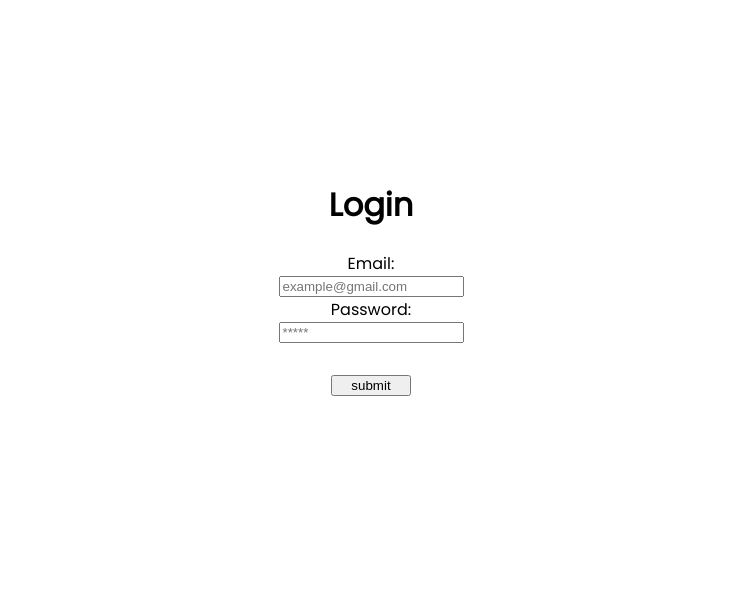
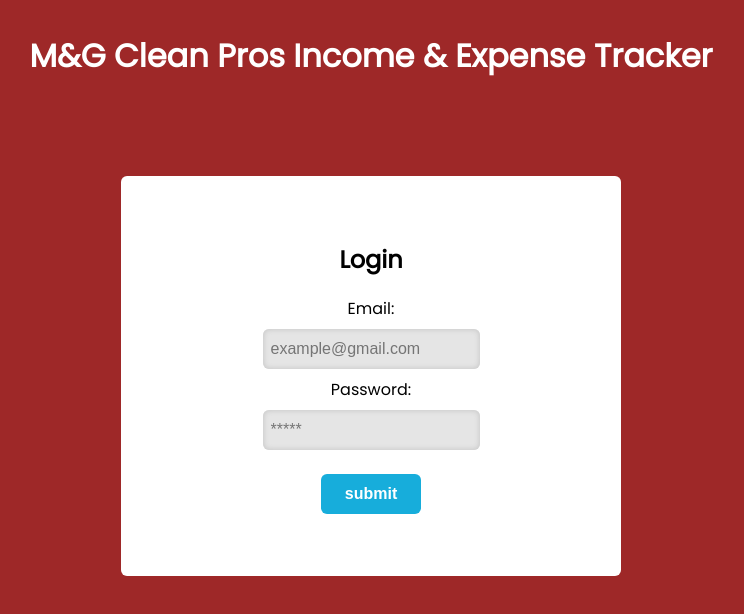
Before and after one commit to GabrielJDavila/mgcleantracker, a React (Vite) app in the folder mgclean-tracker/: page / in a window 1280 px wide. Shown: the top 614 px of the page, without its empty margins (269-1013 px from the left). Built offline with nearby package versions, Linux system fonts and the light colour scheme; no server answers.

Commit message:
Finished CSS styling

```diff
--- a/mgclean-tracker/src/components/Footer.jsx
+++ b/mgclean-tracker/src/components/Footer.jsx
@@ -1,4 +1,4 @@
 
 export default function Footer() {
-    return <p>&copy; M&G Clean Pros LLC 2023</p>
+    return <footer>&copy; M&G Clean Pros LLC 2023</footer>
 }
--- a/mgclean-tracker/src/components/Layout.jsx
+++ b/mgclean-tracker/src/components/Layout.jsx
@@ -38,9 +38,10 @@ export default function Layout() {
 
     if(!isLoggedIn) {
         return (
-            <div>
+            <div className="login-background">
+                <h1 className="app-title">M&G Clean Pros Income & Expense Tracker</h1>
                 <form onSubmit={handleSignIn} className="login-form">
-                    <h1>Login</h1>
+                    <h2>Login</h2>
                     <div className="logininput-container">
                         <label>Email:</label>
                         <input
@@ -49,6 +50,7 @@ export default function Layout() {
                             type="email"
                             placeholder="example@gmail.com"
                             value={loginInfo.email}
+                            className="login-item"
                             required
                         />
                     </div>
@@ -61,6 +63,7 @@ export default function Layout() {
                             type="password"
                             placeholder="*****"
                             value={loginInfo.password}
+                            className="login-item"
                             required
                         />
                     </div>
--- a/mgclean-tracker/src/index.css
+++ b/mgclean-tracker/src/index.css
@@ -11,6 +11,7 @@ body {
 
 .site-wrapper {
   height: 100vh;
+  position: relative;
 }
 
 .site-header {
@@ -21,12 +22,39 @@ body {
   background: rgba(181, 19, 19, 0.782);
 }
 
+.app-title {
+  margin: 0;
+  color: white;
+  padding: 2rem 1rem 1rem 1rem;
+}
+
+.login-background {
+  background: rgb(158, 40, 40);
+  height: 100vh;
+}
+
 .login-form {
   display: flex;
   flex-direction: column;
   justify-content: center;
-  width: 60%;
-  margin: 10rem auto 0 auto;
+  width: 75%;
+  max-width: 500px;
+  height: 400px;
+  margin: 5rem auto 0 auto;
+  background: white;
+  border-radius: 6px;
+  padding: 1rem;
+}
+
+.login-item {
+  height: 40px;
+  border-radius: 6px;
+  border: none;
+  background-color: rgb(229, 229, 229);
+  margin: .5rem 0;
+  font-size: 1rem;
+  padding-left: .5rem;
+  box-shadow: inset 0px 0px 5px 1px rgb(202, 202, 202);
 }
 
 .logininput-container {
@@ -37,8 +65,20 @@ body {
 }
 
 .login-btn {
-  width: 80px;
-  margin: 2rem auto;
+  width: 100px;
+  height: 40px;
+  margin: 1rem auto;
+  border: none;
+  border-radius: 6px;
+  background-color: rgb(23, 173, 219);
+  color: white;
+  font-size: 1rem;
+  font-weight: bold;
+  transition: all 0.3s ease-in-out;
+}
+
+.login-btn:hover {
+  background: rgb(18, 137, 173);
 }
 
 .title-signout-container {
@@ -99,6 +139,7 @@ a:visited {
   border-radius: 8px;
   font-size: 1rem;
   width: 30%;
+  transition: all 0.3s ease-in-out;
 }
 
 .nav-item:visited {
@@ -108,6 +149,8 @@ a:visited {
 .dashboard {
   display: flex;
   flex-direction: column;
+  max-width: 800px;
+  margin: 0 auto;
 }
 
 .dash-item {
@@ -140,6 +183,7 @@ a:visited {
   text-align: center;
   align-items: center;
   background: rgb(208, 68, 68);
+  transition: all 0.3s ease-in-out;
 }
 
 .income-preview:hover,
@@ -160,17 +204,50 @@ a:visited {
 
 /* income css */
 
-.new-income-form {
+.new-form {
   display: flex;
-  width: 80%;
+  width: 300px;
   flex-direction: column;
   justify-content: center;
   margin: .5rem auto;
 }
 
+.input-item {
+  height: 40px;
+  border-radius: 6px;
+  border: none;
+  background-color: rgb(229, 229, 229);
+  margin: .5rem 0;
+  font-size: 1rem;
+  padding-left: .5rem;
+  box-shadow: inset 0px 0px 5px 1px rgb(202, 202, 202);
+}
+
+.input-item:focus {
+  background-color: aliceblue;
+}
+
+.submit-btn {
+  width: 100px;
+  height: 40px;
+  margin: 0 auto;
+  border: none;
+  border-radius: 6px;
+  background-color: rgb(23, 173, 219);
+  color: white;
+  font-size: 1rem;
+  font-weight: bold;
+  transition: all 0.3s ease-in-out;
+}
+
+.submit-btn:hover {
+  background: rgb(18, 137, 173);
+}
+
 .income-instance-container,
 .expense-instance-container {
   width: 90%;
+  max-width: 800px;
   margin: 0 auto;
   background: rgb(158, 40, 40);
   padding: 1rem;
@@ -219,3 +296,11 @@ a:visited {
   color: #ffffff;
   margin-right: 15px;
 }
+
+footer {
+  background: rgb(158, 40, 40);
+  color: white;
+  position: absolute;
+  width: 100%;
+  bottom: 0;
+}
--- a/mgclean-tracker/src/pages/Expenses.jsx
+++ b/mgclean-tracker/src/pages/Expenses.jsx
@@ -59,7 +59,7 @@ export default function Expenses() {
     return (
         <div>
             <h1>Expenses</h1>
-            <form onSubmit={handleSubmit} className="new-expense-form">
+            <form onSubmit={handleSubmit} className="new-form">
                 <input
                     name="expense"
                     onChange={handleChange}
@@ -67,6 +67,7 @@ export default function Expenses() {
                     placeholder="expense"
                     value={expenseData.expense}
                     className="input-item"
+                    required
                 />
                 <input
                     name="type"
@@ -75,6 +76,7 @@ export default function Expenses() {
                     placeholder="item type"
                     value={expenseData.type}
                     className="input-item"
+                    required
                 />
                 <input
                     name="amount"
@@ -83,16 +85,18 @@ export default function Expenses() {
                     placeholder="expense amount"
                     value={expenseData.amount}
                     className="input-item"
+                    required
                 />
                 <input
                     name="date"
                     onChange={handleChange}
-                    type="text"
+                    type="date"
                     placeholder="date"
                     value={expenseData.date}
                     className="input-item"
+                    required
                 />
-                <button>submit</button>
+                <button className="submit-btn">submit</button>
             </form>
             <div className="expense-instance-container">
                 {dataFromFB ? displayExpenseData : <h1>Loading...</h1>}
--- a/mgclean-tracker/src/pages/Income.jsx
+++ b/mgclean-tracker/src/pages/Income.jsx
@@ -60,7 +60,7 @@ export default function Income() {
     return (
         <div>
             <h1>Income</h1>
-            <form onSubmit={handleSubmit} className="new-income-form">
+            <form onSubmit={handleSubmit} className="new-form">
                 <input
                     name="name"
                     onChange={handleChange}
@@ -68,6 +68,7 @@ export default function Income() {
                     placeholder="payee"
                     value={incomeData.name}
                     className="input-item"
+                    required
                 />
                 <input
                     name="service"
@@ -76,6 +77,7 @@ export default function Income() {
                     placeholder="service"
                     value={incomeData.service}
                     className="input-item"
+                    required
                 />
                 <input
                     name="amount"
@@ -84,6 +86,7 @@ export default function Income() {
                     placeholder="new income"
                     value={incomeData.amount}
                     className="input-item"
+                    required
                 />
                 <input
                     name="date"
@@ -92,8 +95,9 @@ export default function Income() {
                     placeholder="date"
                     value={incomeData.date}
                     className="input-item"
+                    required
                 />
-                <button>submit</button>
+                <button className="submit-btn">submit</button>
             </form>
             <div className="income-instance-container">
                 {dataFromFB ? displayedData : <h1>Loading...</h1>}
```
